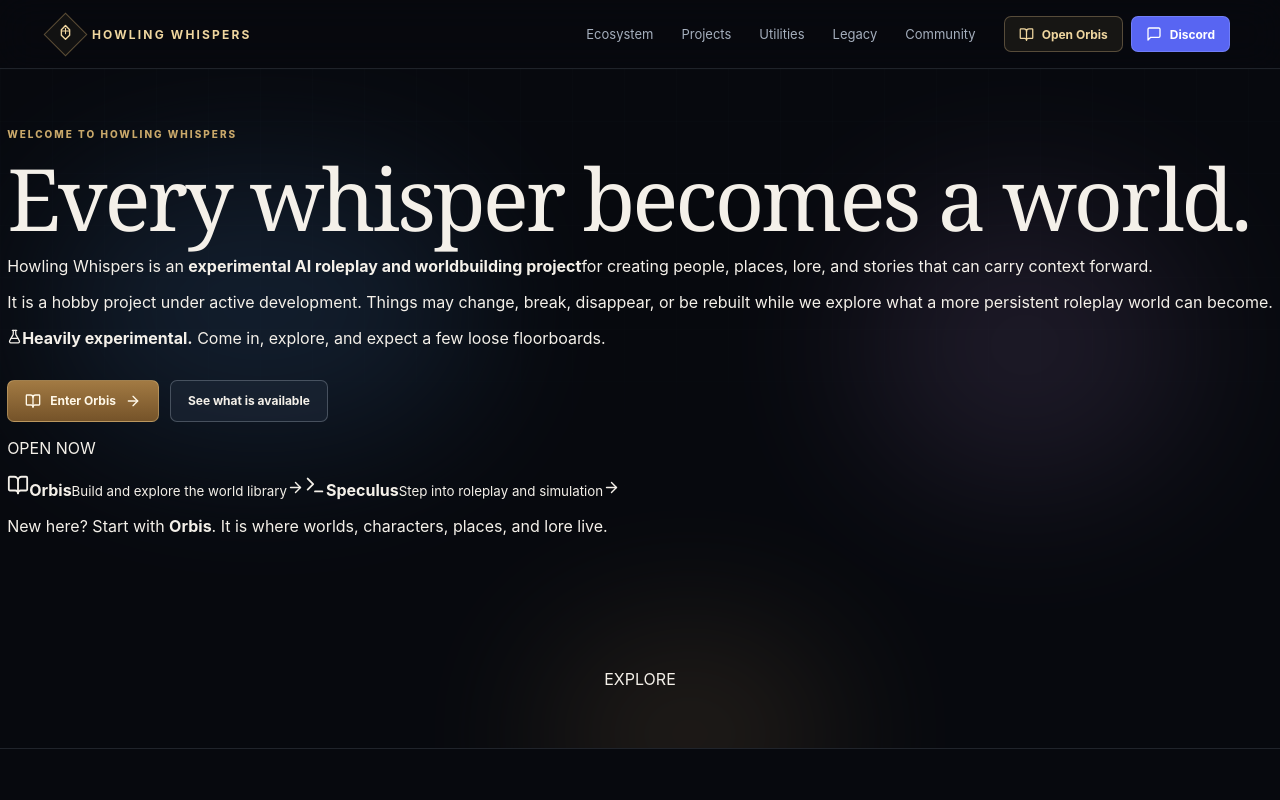
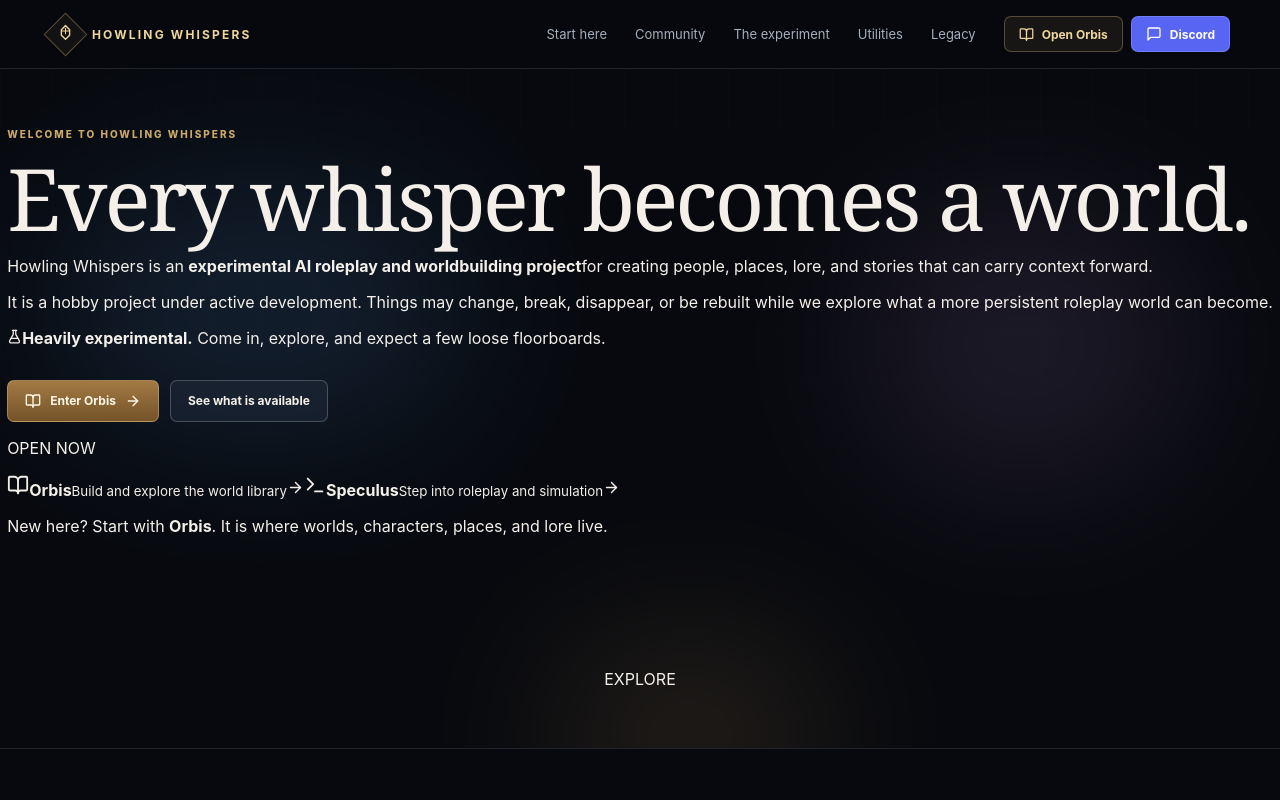
Before and after one commit to HowlingWhispers/HW-Landing, a React (Vite) app: page / in a window 1280 px wide. Shown: the top 800 px of the page. Built offline with nearby package versions, Linux system fonts and the light colour scheme.

Commit message:
Redesign landing page as welcoming project entrance

```diff
--- a/src/components/Header.tsx
+++ b/src/components/Header.tsx
@@ -16,11 +16,11 @@ export function Header() {
         </a>
 
         <nav className="nav" aria-label="Main navigation">
-          <a href="#ecosystem">Ecosystem</a>
-          <a href="#projects">Projects</a>
+          <a href="#available">Start here</a>
+          <a href="#community">Community</a>
+          <a href="#ecosystem">The experiment</a>
           <a href="#utilities">Utilities</a>
           <a href="#legacy">Legacy</a>
-          <a href="#community">Community</a>
         </nav>
 
         <div className="header-actions">
```
